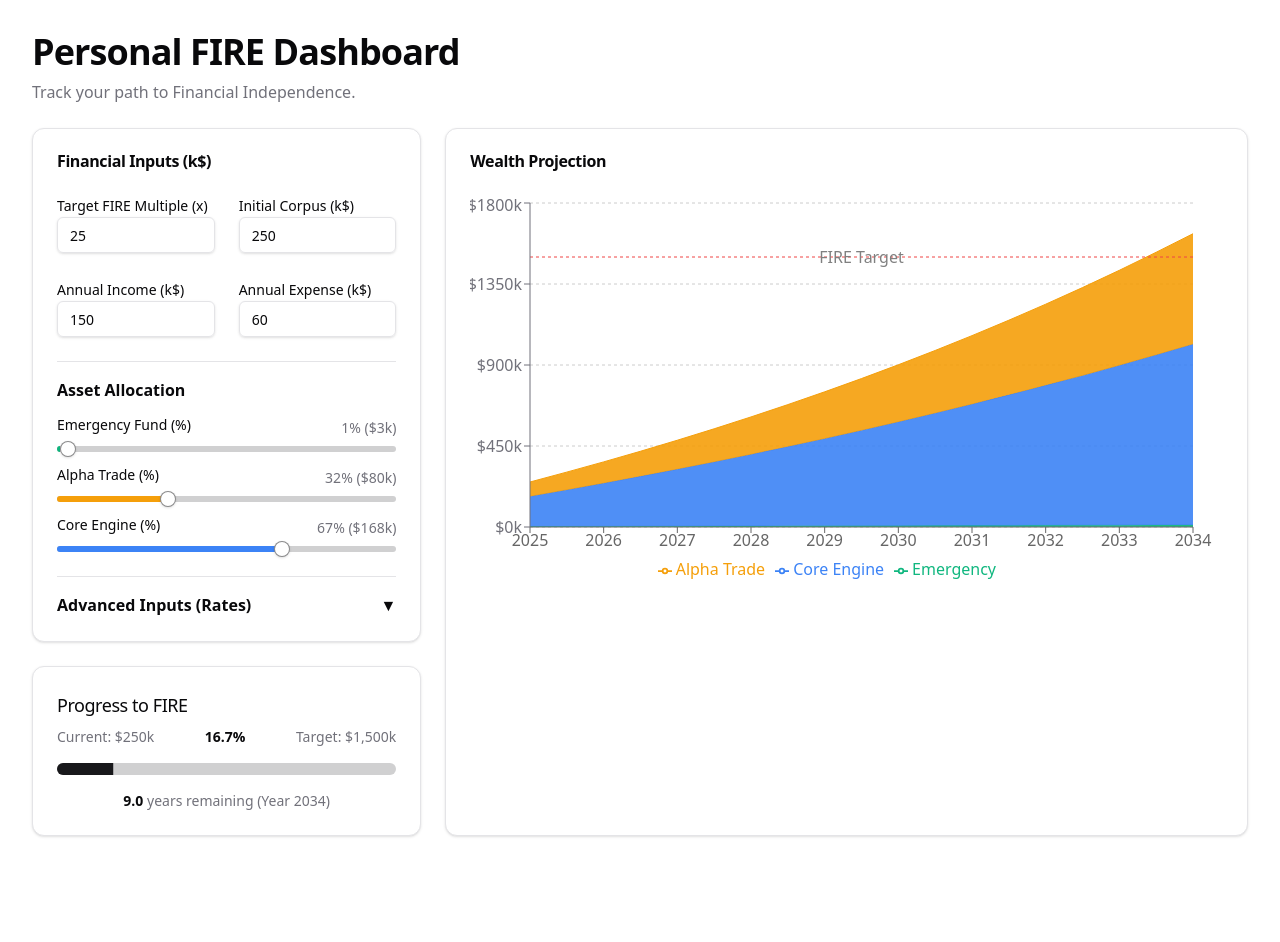
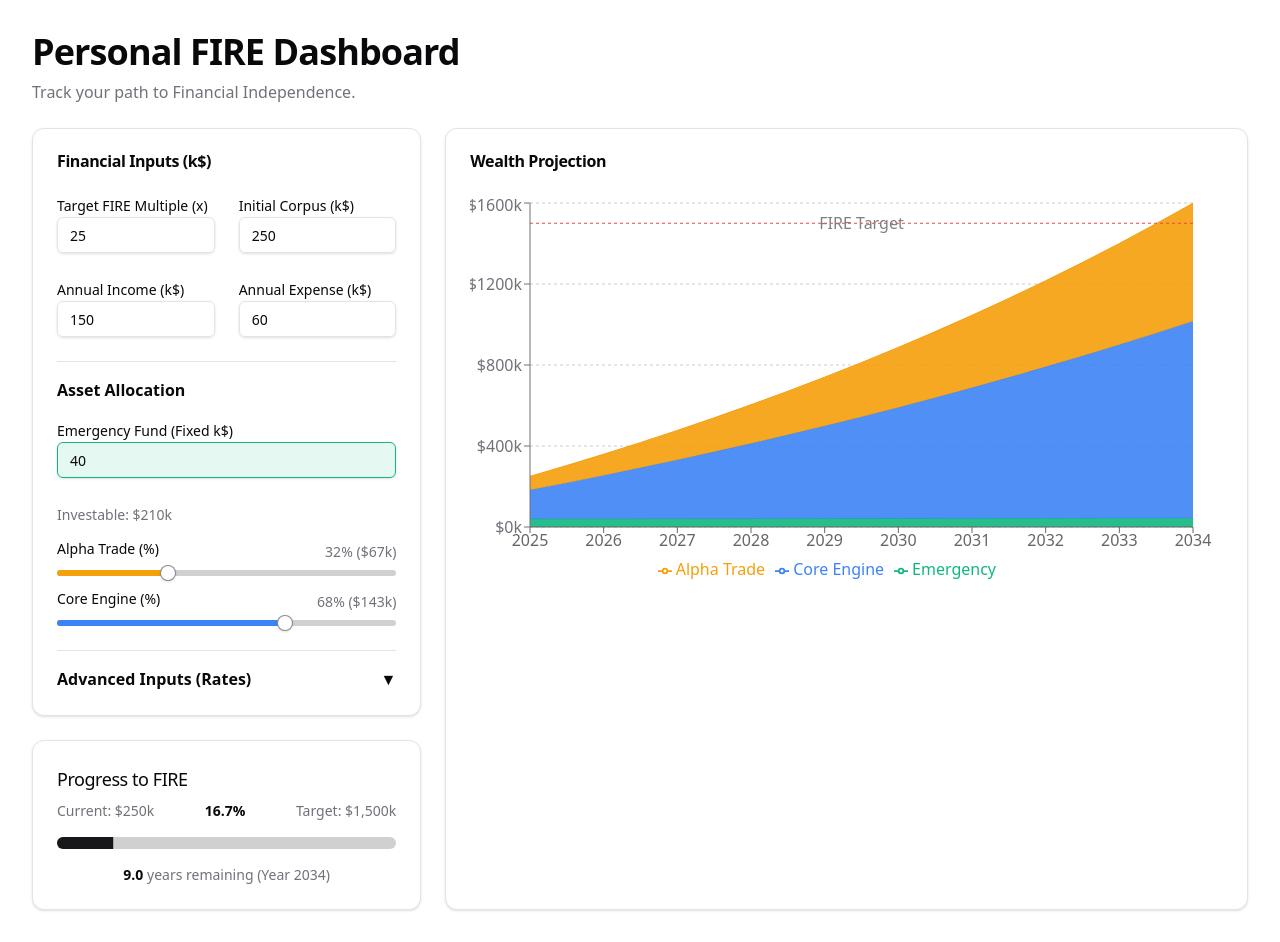
Before and after one commit to shadowlanes/fiery, a React (Vite) app: page / in a window 1280 px wide. Before the commit the page ends 868 px from the top, so only its background shows below. Built offline with nearby package versions, Linux system fonts and the light colour scheme.

Commit message:
feat: Introduce a fixed emergency fund and apply allocation percentages to the remaining investable corpus.

```diff
--- a/src/components/Dashboard.jsx
+++ b/src/components/Dashboard.jsx
@@ -9,12 +9,12 @@ const Dashboard = () => {
     const [inputs, setInputs] = useState({
         targetMultiple: 25, // x annual expense
         initialCorpus: 250, // k$
+        emergencyCorpus: 40, // k$
         annualIncome: 150, // k$ (example default)
         annualExpense: 60, // k$ (example default)
         allocation: {
-            emergency: 1,
             alpha: 32,
-            core: 67,
+            core: 68,
         },
         rates: {
             emergency: 1,
@@ -38,9 +38,10 @@ const Dashboard = () => {
             monthlyContribution,
             targetNumber,
             inputs.allocation,
-            inputs.rates
+            inputs.rates,
+            inputs.emergencyCorpus
         );
-    }, [inputs.initialCorpus, monthlyContribution, targetNumber, inputs.allocation, inputs.rates]);
+    }, [inputs.initialCorpus, monthlyContribution, targetNumber, inputs.allocation, inputs.rates, inputs.emergencyCorpus]);
 
     const { yearsToFire, fireYear } = useMemo(() => {
         if (projectionData.length === 0) return { yearsToFire: 0, fireYear: new Date().getFullYear() };
--- a/src/components/InputSection.jsx
+++ b/src/components/InputSection.jsx
@@ -9,17 +9,6 @@ const InputSection = ({ inputs, setInputs }) => {
     const handleChange = (e) => {
         const { name, value } = e.target;
         setInputs(prev => ({ ...prev, [name]: parseFloat(value) || 0 }));
-    };
-
-    const handleAllocationChange = (name, value) => {
-        setInputs(prev => ({
-            ...prev,
-            allocation: { ...prev.allocation, [name]: value }
-        }));
-    };
-
-    const calculateAbsoluteAllocation = (percentage) => {
-        return (percentage / 100) * inputs.initialCorpus;
     };
 
     return (
@@ -75,31 +64,38 @@ const InputSection = ({ inputs, setInputs }) => {
                     <h3 className="font-semibold">Asset Allocation</h3>
 
                     <div className="space-y-2">
-                        <div className="flex justify-between">
-                            <Label>Emergency Fund (%)</Label>
-                            <div className="text-sm text-muted-foreground">
-                                {inputs.allocation.emergency}% ({formatCurrency(calculateAbsoluteAllocation(inputs.allocation.emergency))})
-                            </div>
-                        </div>
-                        <Slider
-                            value={[inputs.allocation.emergency]}
-                            onValueChange={(value) => handleAllocationChange('emergency', value[0])}
-                            max={100}
-                            step={1}
-                            className="[&>span:first-child>span]:bg-[hsl(var(--chart-1))]"
+                        <Label htmlFor="emergencyCorpus">Emergency Fund (Fixed k$)</Label>
+                        <Input
+                            id="emergencyCorpus"
+                            name="emergencyCorpus"
+                            type="number"
+                            value={inputs.emergencyCorpus}
+                            onChange={handleChange}
+                            className="bg-[hsl(var(--chart-1))]/10 border-[hsl(var(--chart-1))]"
                         />
+                    </div>
+
+                    <div className="pt-2">
+                        <Label className="text-sm text-muted-foreground">Investable: {formatCurrency(Math.max(0, inputs.initialCorpus - inputs.emergencyCorpus))}</Label>
                     </div>
 
                     <div className="space-y-2">
                         <div className="flex justify-between">
                             <Label>Alpha Trade (%)</Label>
                             <div className="text-sm text-muted-foreground">
-                                {inputs.allocation.alpha}% ({formatCurrency(calculateAbsoluteAllocation(inputs.allocation.alpha))})
+                                {inputs.allocation.alpha}% ({formatCurrency((Math.max(0, inputs.initialCorpus - inputs.emergencyCorpus) * inputs.allocation.alpha) / 100)})
                             </div>
                         </div>
                         <Slider
                             value={[inputs.allocation.alpha]}
-                            onValueChange={(value) => handleAllocationChange('alpha', value[0])}
+                            onValueChange={(value) => {
+                                const alpha = value[0];
+                                const core = 100 - alpha;
+                                setInputs(prev => ({
+                                    ...prev,
+                                    allocation: { alpha, core }
+                                }));
+                            }}
                             max={100}
                             step={1}
                             className="[&>span:first-child>span]:bg-[hsl(var(--chart-3))]"
@@ -110,12 +106,19 @@ const InputSection = ({ inputs, setInputs }) => {
                         <div className="flex justify-between">
                             <Label>Core Engine (%)</Label>
                             <div className="text-sm text-muted-foreground">
-                                {inputs.allocation.core}% ({formatCurrency(calculateAbsoluteAllocation(inputs.allocation.core))})
+                                {inputs.allocation.core}% ({formatCurrency((Math.max(0, inputs.initialCorpus - inputs.emergencyCorpus) * inputs.allocation.core) / 100)})
                             </div>
                         </div>
                         <Slider
                             value={[inputs.allocation.core]}
-                            onValueChange={(value) => handleAllocationChange('core', value[0])}
+                            onValueChange={(value) => {
+                                const core = value[0];
+                                const alpha = 100 - core;
+                                setInputs(prev => ({
+                                    ...prev,
+                                    allocation: { alpha, core }
+                                }));
+                            }}
                             max={100}
                             step={1}
                             className="[&>span:first-child>span]:bg-[hsl(var(--chart-2))]"
--- a/src/utils/calculations.js
+++ b/src/utils/calculations.js
@@ -20,19 +20,26 @@ export const calculateCompoundInterest = (principal, monthlyContribution, annual
 /**
  * Generates projection data based on weighted buckets.
  * Stops when the total portfolio value reaches the target number.
+ *
+ * emergencyCorpus: Fixed amount in k$
+ * allocation: { alpha: %, core: % } (sum 100)
  */
-export const generateProjectionData = (initialCorpus, monthlyContribution, targetNumber, allocation, rates) => {
+export const generateProjectionData = (initialCorpus, monthlyContribution, targetNumber, allocation, rates, emergencyCorpus) => {
     const data = [];
     let year = 0;
-    let total = initialCorpus;
 
     // Initial values for each bucket
-    const initialEmergency = initialCorpus * (allocation.emergency / 100);
-    const initialAlpha = initialCorpus * (allocation.alpha / 100);
-    const initialCore = initialCorpus * (allocation.core / 100);
+    // Emergency fund is fixed at start
+    const initialEmergency = emergencyCorpus;
 
-    // Monthly contributions for each bucket
-    const monthlyEmergency = monthlyContribution * (allocation.emergency / 100);
+    // Investable corpus is the remainder
+    const investableCorpus = Math.max(0, initialCorpus - emergencyCorpus);
+
+    const initialAlpha = investableCorpus * (allocation.alpha / 100);
+    const initialCore = investableCorpus * (allocation.core / 100);
+
+    // Monthly contributions for each bucket (0 for emergency)
+    const monthlyEmergency = 0;
     const monthlyAlpha = monthlyContribution * (allocation.alpha / 100);
     const monthlyCore = monthlyContribution * (allocation.core / 100);
 
@@ -43,6 +50,8 @@ export const generateProjectionData = (initialCorpus, monthlyContribution, targe
 
     // Max years to prevent infinite loop if target is unreachable
     const MAX_YEARS = 100;
+
+    let total = initialEmergency + initialAlpha + initialCore;
 
     while (total < targetNumber && year <= MAX_YEARS) {
         const emergencyValue = calculateCompoundInterest(initialEmergency, monthlyEmergency, rateEmergency, year);
```
